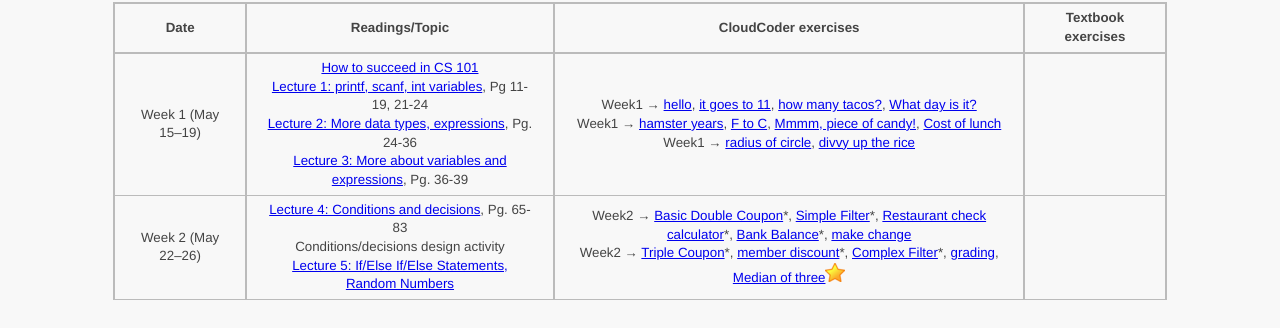
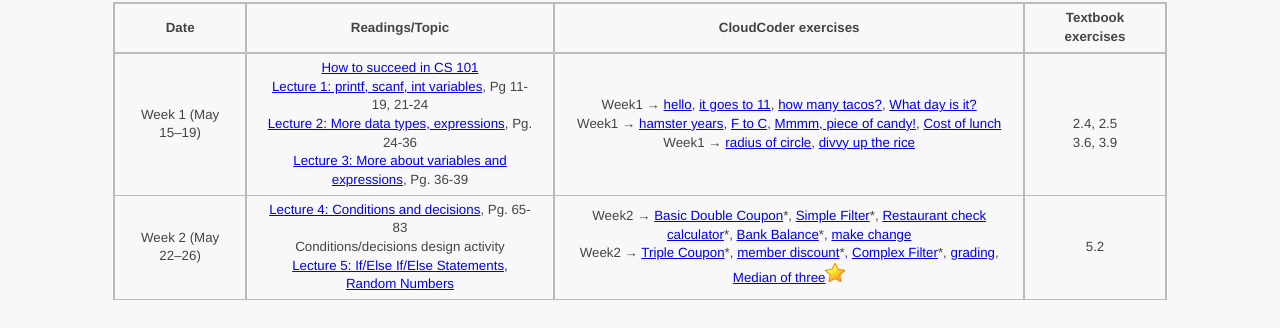
Before and after one commit to ycpcs/cs101-summer2017, a Jekyll site: the page built from schedule.md, in a window 1280 px wide. Shown: the part 288-616 px from the top of the page. Built offline with Jekyll 4.4.1, drawn with Linux system fonts in a browser that asks for light colours.

Commit message:
update schedule
update schedule

```diff
--- a/schedule.md
+++ b/schedule.md
@@ -14,8 +14,8 @@ The textbook exercises are optional, but are a very good way to get extra practi
 
 Date | Readings/Topic | CloudCoder exercises | Textbook exercises
 :----: | :--------: | :--------------------: | :------------------:
-Week 1 (May 15&ndash;19)      | [How to succeed in CS 101](success.html) <br> [Lecture 1: printf, scanf, int variables](lectures/lecture01.html), Pg 11-19, 21-24 <br> [Lecture 2: More data types, expressions](lectures/lecture02.html), Pg. 24-36 <br> [Lecture 3: More about variables and expressions](lectures/lecture03.html), Pg. 36-39 | Week1 &rarr; [hello](https://cs.ycp.edu/cloudcoder/#exercise?c=9,p=263), [it goes to 11](https://cs.ycp.edu/cloudcoder/#exercise?c=9,p=264), [how many tacos?](https://cs.ycp.edu/cloudcoder/#exercise?c=9,p=265), [What day is it?](https://cs.ycp.edu/cloudcoder/#exercise?c=9,p=266) <br> Week1 &rarr; [hamster years](https://cs.ycp.edu/cloudcoder/#exercise?c=9,p=267), [F to C](https://cs.ycp.edu/cloudcoder/#exercise?c=9,p=268), [Mmmm, piece of candy!](https://cs.ycp.edu/cloudcoder/#exercise?c=9,p=269), [Cost of lunch](https://cs.ycp.edu/cloudcoder/#exercise?c=9,p=270) <br> Week1 → [radius of circle](https://cs.ycp.edu/cloudcoder/#exercise?c=9,p=271), [divvy up the rice](https://cs.ycp.edu/cloudcoder/#exercise?c=9,p=272)
-Week 2 (May 22&ndash;26)      | [Lecture 4: Conditions and decisions](lectures/lecture04.html), Pg. 65-83 <br> <span class="activity">Conditions/decisions design activity</span> <br /> [Lecture 5: If/Else If/Else Statements, Random Numbers](lectures/lecture05.html) | Week2 → [Basic Double Coupon](https://cs.ycp.edu/cloudcoder/#exercise?c=15,p=481)\*, [Simple Filter](https://cs.ycp.edu/cloudcoder/#exercise?c=15,p=482)\*, [Restaurant check calculator](https://cs.ycp.edu/cloudcoder/#exercise?c=15,p=484)\*, [Bank Balance](https://cs.ycp.edu/cloudcoder/#exercise?c=15,p=483)\*, [make change](https://cs.ycp.edu/cloudcoder/#exercise?c=15,p=518) <br> Week2 &rarr; [Triple Coupon](https://cs.ycp.edu/cloudcoder/#exercise?c=15,p=485)\*, [member discount](https://cs.ycp.edu/cloudcoder/#exercise?c=15,p=486)\*, [Complex Filter](https://cs.ycp.edu/cloudcoder/#exercise?c=15,p=487)\*, [grading](https://cs.ycp.edu/cloudcoder/#exercise?c=15,p=528), [Median of three](https://cs.ycp.edu/cloudcoder/#exercise?c=15,p=532)![gold star](img/goldstar-tiny.png)
+Week 1 (May 15&ndash;19)      | [How to succeed in CS 101](success.html) <br> [Lecture 1: printf, scanf, int variables](lectures/lecture01.html), Pg 11-19, 21-24 <br> [Lecture 2: More data types, expressions](lectures/lecture02.html), Pg. 24-36 <br> [Lecture 3: More about variables and expressions](lectures/lecture03.html), Pg. 36-39 | Week1 &rarr; [hello](https://cs.ycp.edu/cloudcoder/#exercise?c=9,p=263), [it goes to 11](https://cs.ycp.edu/cloudcoder/#exercise?c=9,p=264), [how many tacos?](https://cs.ycp.edu/cloudcoder/#exercise?c=9,p=265), [What day is it?](https://cs.ycp.edu/cloudcoder/#exercise?c=9,p=266) <br> Week1 &rarr; [hamster years](https://cs.ycp.edu/cloudcoder/#exercise?c=9,p=267), [F to C](https://cs.ycp.edu/cloudcoder/#exercise?c=9,p=268), [Mmmm, piece of candy!](https://cs.ycp.edu/cloudcoder/#exercise?c=9,p=269), [Cost of lunch](https://cs.ycp.edu/cloudcoder/#exercise?c=9,p=270) <br> Week1 → [radius of circle](https://cs.ycp.edu/cloudcoder/#exercise?c=9,p=271), [divvy up the rice](https://cs.ycp.edu/cloudcoder/#exercise?c=9,p=272) | <br /> 2.4, 2.5 <br /> 3.6, 3.9
+Week 2 (May 22&ndash;26)      | [Lecture 4: Conditions and decisions](lectures/lecture04.html), Pg. 65-83 <br> <span class="activity">Conditions/decisions design activity</span> <br /> [Lecture 5: If/Else If/Else Statements, Random Numbers](lectures/lecture05.html) | Week2 → [Basic Double Coupon](https://cs.ycp.edu/cloudcoder/#exercise?c=15,p=481)\*, [Simple Filter](https://cs.ycp.edu/cloudcoder/#exercise?c=15,p=482)\*, [Restaurant check calculator](https://cs.ycp.edu/cloudcoder/#exercise?c=15,p=484)\*, [Bank Balance](https://cs.ycp.edu/cloudcoder/#exercise?c=15,p=483)\*, [make change](https://cs.ycp.edu/cloudcoder/#exercise?c=15,p=518) <br> Week2 &rarr; [Triple Coupon](https://cs.ycp.edu/cloudcoder/#exercise?c=15,p=485)\*, [member discount](https://cs.ycp.edu/cloudcoder/#exercise?c=15,p=486)\*, [Complex Filter](https://cs.ycp.edu/cloudcoder/#exercise?c=15,p=487)\*, [grading](https://cs.ycp.edu/cloudcoder/#exercise?c=15,p=528), [Median of three](https://cs.ycp.edu/cloudcoder/#exercise?c=15,p=532)![gold star](img/goldstar-tiny.png) | 5.2
 
 
 <!--
```
